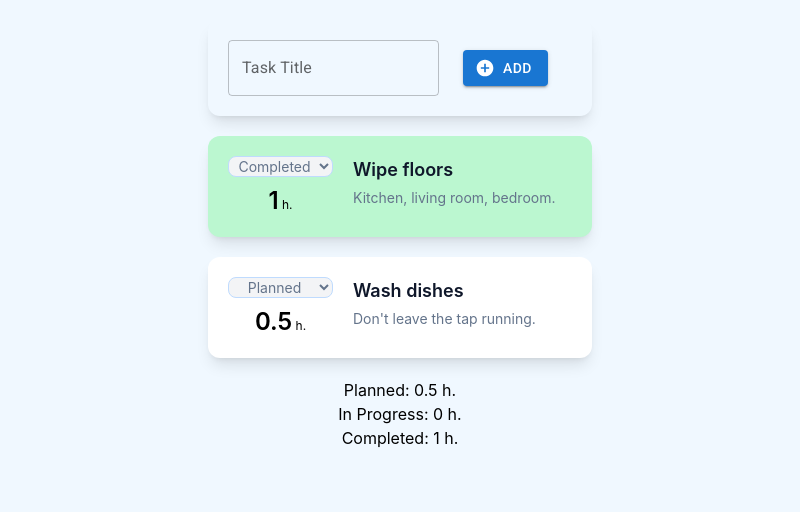
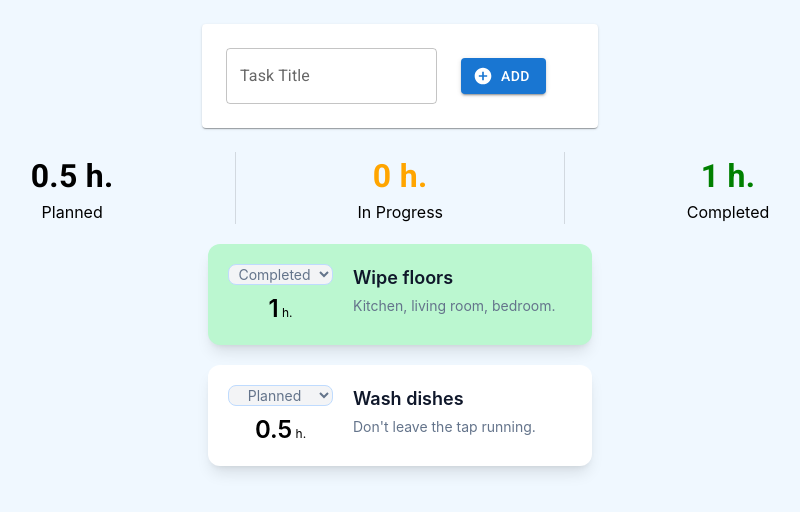
Before and after one commit to agusu/task-tracker, a React (Create React App) app: page / in a window 1280 px wide. Shown: the top 512 px of the page, without its empty margins (240-1040 px from the left). Built offline with nearby package versions, Linux system fonts and the light colour scheme.

Commit message:
styling and remove unused imports

```diff
--- a/src/App.js
+++ b/src/App.js
@@ -1,4 +1,4 @@
-import React, { useContext, useEffect, useState } from "react";
+import React, { useEffect, useState } from "react";
 import TaskList from "./components/TaskList";
 import AddTask from "./components/AddTask";
 import TaskService from "services/TaskService";
@@ -30,8 +30,8 @@ export default function App() {
     return (
         <>
             <AddTask handleAddTask={handleAddTask} />
+            <TaskMetrics tasks={tasks} />
             <TaskList tasks={tasks} handleChangeState={handleChangeState} />
-            <TaskMetrics tasks={tasks} />
         </>
     );
 }
--- a/src/components/AddTask.jsx
+++ b/src/components/AddTask.jsx
@@ -1,4 +1,4 @@
-import { Button, Grid, Input, InputAdornment, TextField } from "@mui/material";
+import { Button, Container, Grid, InputAdornment, Paper, TextField } from "@mui/material";
 import { AddCircle } from "@mui/icons-material";
 import React, { useEffect } from "react";
 
@@ -33,7 +33,8 @@ export default function AddTask({ handleAddTask }) {
     };
 
     return (
-        <div className="mx-auto min-w-sm max-w-sm p-5 my-5 rounded-xl shadow-lg">
+        <Container maxWidth="xs">
+            <Paper sx={{ py: 3, px: 3, my: 3 }}>
                 <Grid container spacing={1} columns={3}>
                     <Grid item>
                         <TextField
@@ -81,6 +82,7 @@ export default function AddTask({ handleAddTask }) {
                         </Grid>
                     )}
                 </Grid>
-        </div>
+            </Paper>
+        </Container>
     );
 }
--- a/src/components/TaskList.jsx
+++ b/src/components/TaskList.jsx
@@ -1,5 +1,4 @@
 import React from "react";
-import TaskService from "../services/TaskService";
 /*
 enum TaskState {
   COMPLETED = "Completed",
--- a/src/components/TaskMetrics.jsx
+++ b/src/components/TaskMetrics.jsx
@@ -1,4 +1,4 @@
-import { Box } from "@mui/system";
+import { Container, Divider, Stack, styled, Typography } from "@mui/material";
 import React, { useEffect } from "react";
 
 const INITIAL_COUNT_STATE = {
@@ -6,6 +6,15 @@ const INITIAL_COUNT_STATE = {
     completed: 0,
     "in-progress": 0,
 };
+
+const CountDisplay = styled("div")(({ theme }) => ({
+    textAlign: "center",
+}));
+
+const CountTime = styled(Typography)(({ theme }) => ({
+    fontSize: "2rem",
+    fontWeight: "bold",
+}));
 
 export default function TaskMetrics({ tasks }) {
     const [count, setCount] = React.useState(INITIAL_COUNT_STATE);
@@ -20,11 +29,28 @@ export default function TaskMetrics({ tasks }) {
 
     return (
         <>
-            <Box sx={{ mx: "auto", width: "30vw" }} textAlign="center">
-                <div>Planned: {count.planned} h.</div>
-                <div>In Progress: {count["in-progress"]} h.</div>
-                <div>Completed: {count.completed} h.</div>
-            </Box>
+            <Container maxWidth="md" sx={{ minWidth: "20rem" }}>
+                <Stack
+                    direction="row"
+                    spacing={1}
+                    alignItems="center"
+                    justifyContent="space-around"
+                    divider={<Divider orientation="vertical" variant="middle" flexItem />}
+                >
+                    <CountDisplay>
+                        <CountTime>{count.planned} h.</CountTime>
+                        Planned
+                    </CountDisplay>
+                    <CountDisplay>
+                        <CountTime sx={{ color: "orange" }}>{count["in-progress"]} h.</CountTime>
+                        In Progress
+                    </CountDisplay>
+                    <CountDisplay>
+                        <CountTime sx={{ color: "green" }}>{count.completed} h.</CountTime>
+                        Completed
+                    </CountDisplay>
+                </Stack>
+            </Container>
         </>
     );
 }
```
Lines whose indentation alone changed are shown as unchanged.
